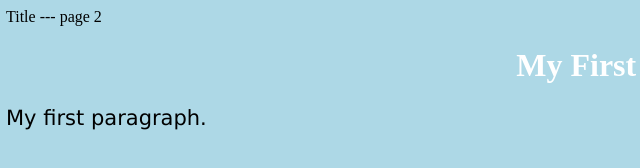
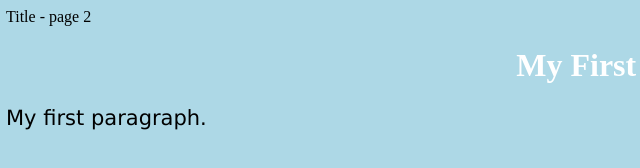
Before and after one commit to atchugunov/first_project, a plain HTML site: page page2.html in a window 1280 px wide. Shown: the full height of the page, 2-642 px from the left. Drawn offline with Linux system fonts and the light colour scheme.

Commit message:
minor change

```diff
--- a/page2.html
+++ b/page2.html
@@ -1,7 +1,7 @@
 <! DOCTYPE html>
 <html>
 	<head>
-		<titel>Title --- page 2</title>
+		<titel>Title - page 2</title>
 		<link rel="stylesheet" href="css/styles.css"
 	</head>
 
```
